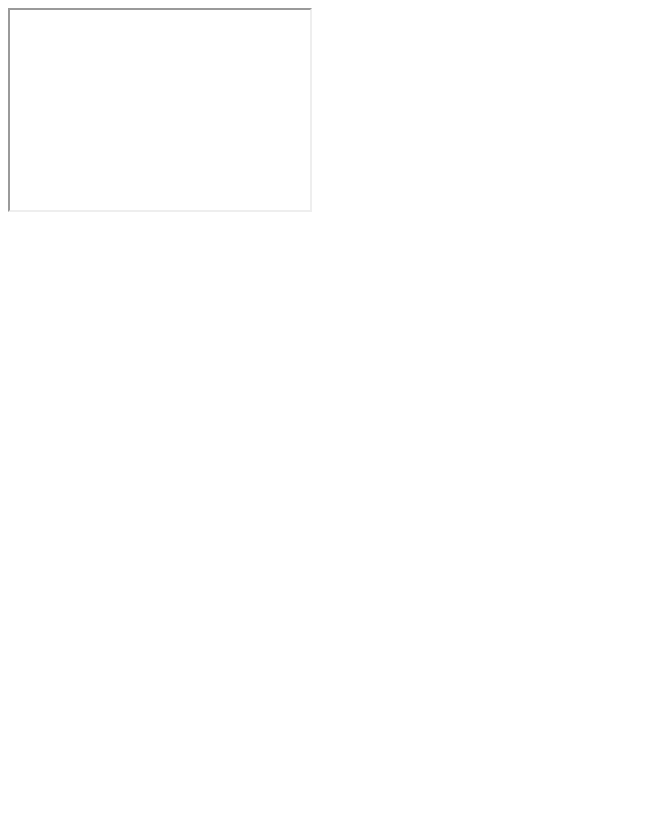
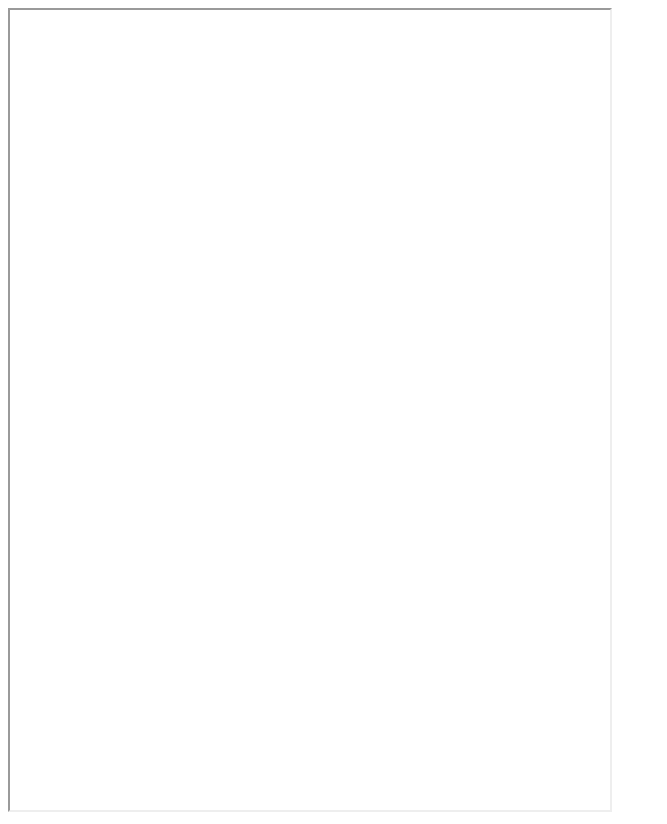
Before and after one commit to MukeshDevadoss/mywebpage, a website: page ChromePrivateNetworkPOC_New/httpserver/cors_local.html in a window 1280 px wide. Shown: the whole page, without its empty margins (0-667 px from the left). Before the commit the page ends 800 px from the top, so only its background shows below. Drawn offline with Linux system fonts and the light colour scheme.

Commit message:
test ccp2
test ccp2

```diff
--- a/ChromePrivateNetworkPOC_New/httpserver/cors_local.html
+++ b/ChromePrivateNetworkPOC_New/httpserver/cors_local.html
@@ -32,6 +32,6 @@
     </script>
 </head>
 <body>
-	<iframe src="C:\Users\mdevados\Downloads\ChromePrivateNetworkPOC_New\httpserver\wid241.htm" height="200" width="300" title="Iframe Example"></iframe>
+	<iframe src="C:\Users\mdevados\Downloads\ChromePrivateNetworkPOC_New\httpserver\wid241.htm" height="800" width="600" title="Iframe Example"></iframe>
 </body>
 </html>
```
Also changed, not shown: 1 other file.
